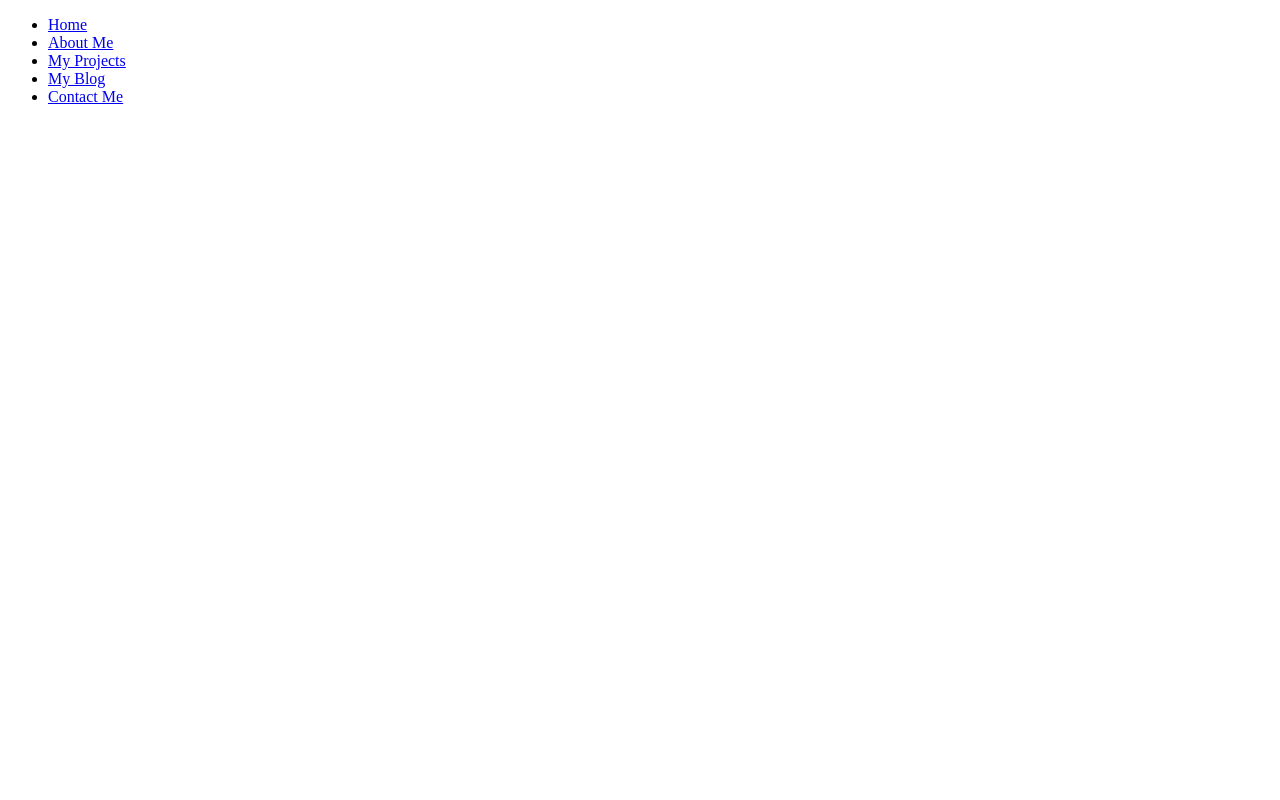
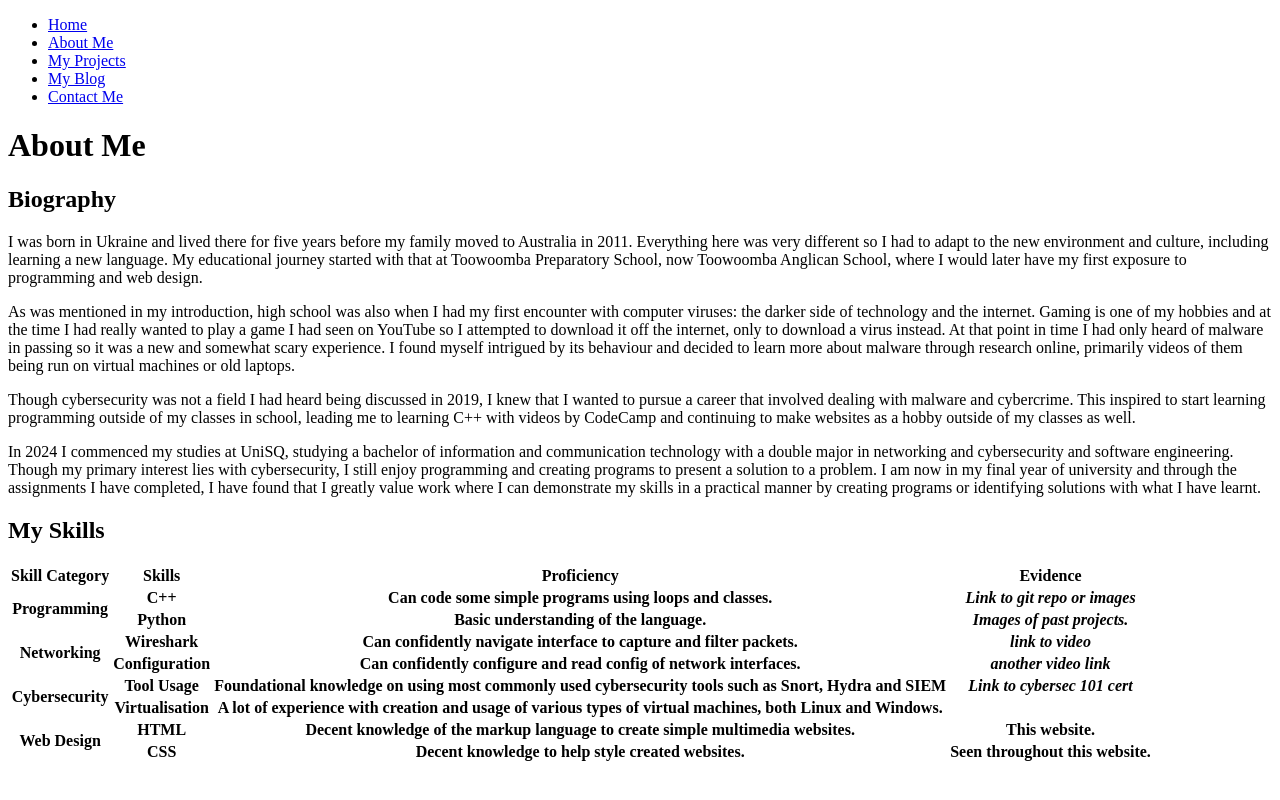
Before and after one commit to FritRin/Simple-Profile-Website, a plain HTML site: page about.html in a window 1280 px wide. Drawn offline with Linux system fonts and the light colour scheme.

Commit message:
added content to about page including bio and table, created css dir and stylesheets, though currently empty

```diff
--- a/about.html
+++ b/about.html
@@ -17,4 +17,101 @@
             <li><a href="contact.html">Contact Me</a></li>
         </ul>
     </nav>
+    <!-- Still need to discuss personal values-->
+    <h1>About Me</h1>
+    <h2>Biography</h2>
+    <p>I was born in Ukraine and lived there for five years before my family moved to Australia
+        in 2011. Everything here was very different so I had to adapt to the new environment and
+        culture, including learning a new language. My educational journey started with that at
+        Toowoomba Preparatory School, now Toowoomba Anglican School, where I would later have my
+        first exposure to programming and web design.
+    </p>
+    <p>As was mentioned in my introduction, high school was also when I had my first encounter
+        with computer viruses: the darker side of technology and the internet. Gaming is one of
+        my hobbies and at the time I had really wanted to play a game I had seen on YouTube so I
+        attempted to download it off the internet, only to download a virus instead. At that point
+        in time I had only heard of malware in passing so it was a new and somewhat scary experience.
+        I found myself intrigued by its behaviour and decided to learn more about malware through
+        research online, primarily videos of them being run on virtual machines or old laptops.
+    </p>
+    <p>Though cybersecurity was not a field I had heard being discussed in 2019, I knew that I
+        wanted to pursue a career that involved dealing with malware and cybercrime. This inspired
+        to start learning programming outside of my classes in school, leading me to learning C++
+        with videos by CodeCamp and continuing to make websites as a hobby outside of my classes as
+        well.
+    </p>
+    <p>In 2024 I commenced my studies at UniSQ, studying a bachelor of information and
+        communication technology with a double major in networking and cybersecurity and
+        software engineering. Though my primary interest lies with cybersecurity, I still enjoy
+        programming and creating programs to present a solution to a problem. I am now in my final
+        year of university and through the assignments I have completed, I have found that I greatly
+        value work where I can demonstrate my skills in a practical manner by creating programs or
+        identifying solutions with what I have learnt.
+    </p>
+
+    <h2>My Skills</h2>
+    <table>
+        <colgroup>
+            <col id="categoryCol"/>
+            <col class="dataCols" span="3"/>
+        </colgroup>
+        <thead>
+            <tr>
+                <th>Skill Category</th>
+                <th>Skills</th>
+                <th>Proficiency</th>
+                <th>Evidence</th>
+            </tr>
+        </thead>
+        <tbody>
+            <tr>
+                <th rowspan="2">Programming</th>
+                <th>C++</th>
+                <th>Can code some simple programs using loops and classes.</th>
+                <th><i>Link to git repo or images</i></th>
+            </tr>
+            <tr>
+                <th>Python</th>
+                <th>Basic understanding of the language.</th>
+                <th><i>Images of past projects.</i></th>
+            </tr>
+            <tr>
+                <th rowspan="2">Networking</th>
+                <th>Wireshark</th>
+                <th>Can confidently navigate interface to capture and filter packets.</th>
+                <th><i>link to video</i></th>
+            </tr>
+            <tr>
+                <th>Configuration</th>
+                <th>Can confidently configure and read config of network interfaces.</th>
+                <th><i>another video link</i></th> <!-- a bit of a placeholder, replace with something
+                else if a better idea comes up-->
+            </tr>
+            <tr>
+                <th rowspan="2">Cybersecurity</th>
+                <th>Tool Usage</th>
+                <th>Foundational knowledge on using most commonly used cybersecurity tools such as
+                    Snort, Hydra and SIEM
+                </th>
+                <th><i>Link to cybersec 101 cert</i></th>
+            </tr>
+            <tr>
+                <th>Virtualisation</th>
+                <th>A lot of experience with creation and usage of various types of virtual
+                    machines, both Linux and Windows.
+                </th>
+            </tr>
+            <tr>
+                <th rowspan="2">Web Design</th>
+                <th>HTML</th>
+                <th>Decent knowledge of the markup language to create simple multimedia websites.</th>
+                <th>This website.</th> <!--also add some other attachments, maybe find old websites-->
+            </tr>
+            <tr>
+                <th>CSS</th>
+                <th>Decent knowledge to help style created websites.</th>
+                <th>Seen throughout this website.</th> <!-- same consideration as above-->
+            </tr>
+        </tbody>
+    </table>
 </body>
```
Also changed, not shown: index.html (+4 -4 lines), css/reset_style.css (added), css/table_style.css (added), css/web_style.css (added), 1 other file.
